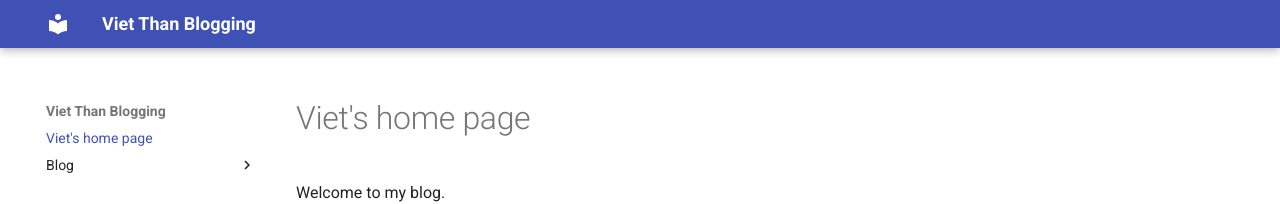
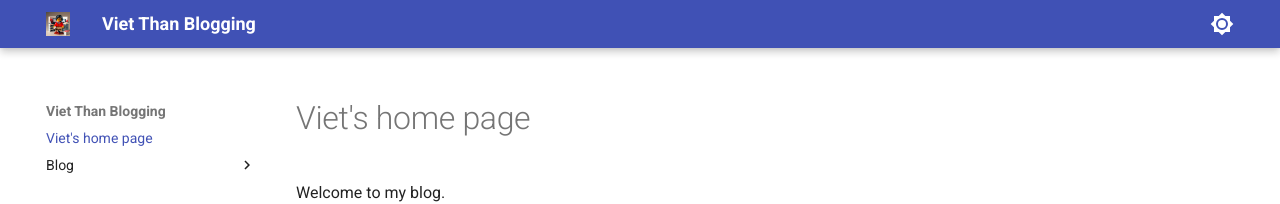
Before and after one commit to VietThan/vietthan.github.io, an MkDocs documentation site: the page built from docs/index.md, in a window 1280 px wide. Shown: the top 204 px of the page. Built offline with MkDocs 1.6.1 and Material for MkDocs 9.7.7, drawn with Linux system fonts in a browser that asks for light colours.

```diff
--- a/mkdocs.yml
+++ b/mkdocs.yml
@@ -2,6 +2,18 @@ site_name: Viet Than Blogging
 site_url: https://vietthan.github.io
 theme:
   name: material
+  logo: assets/lego_me.png
+  palette:
+    - scheme: default
+      toggle:
+        icon: material/brightness-7
+        name: Switch to dark mode
+
+    # Palette toggle for dark mode
+    - scheme: slate
+      toggle:
+        icon: material/brightness-4
+        name: Switch to light mode
 
 plugins:
   - blog
```
Also changed, not shown: docs/assets/lego_me.png (added).
